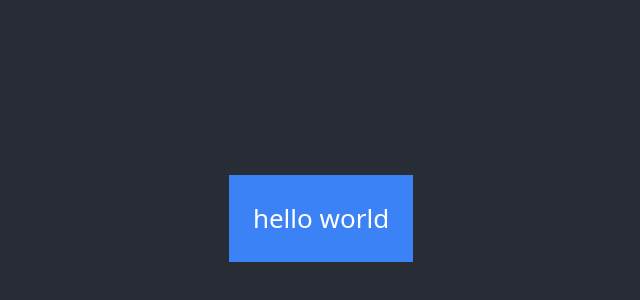
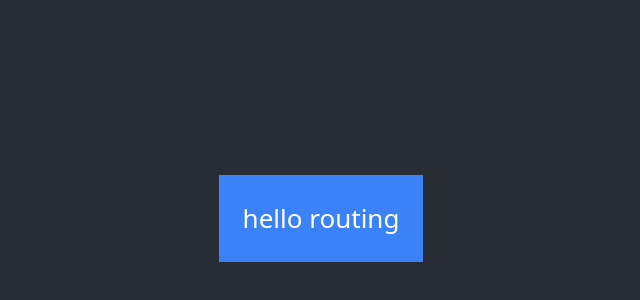
Before and after one commit to Kamalkvaishnav/Zomato-clone, a React (Create React App) app in the folder client/: page / in a window 1280 px wide. Shown: the part 182-482 px from the top of the page, without its empty margins (319-959 px from the left). Built offline with nearby package versions, Linux system fonts and the light colour scheme.

Commit message:
routing text

```diff
--- a/client/src/App.js
+++ b/client/src/App.js
@@ -4,7 +4,7 @@ function App() {
   return (
     <div className="App">
       <header className="App-header">
-        <p className="bg-blue-500 text-center p-6">hello world</p>
+        <p className="bg-blue-500 text-center p-6">hello routing</p>
       </header>
     </div>
   );
```
